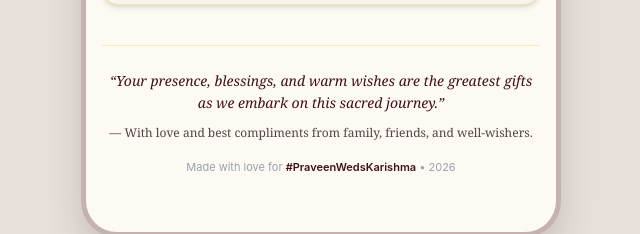
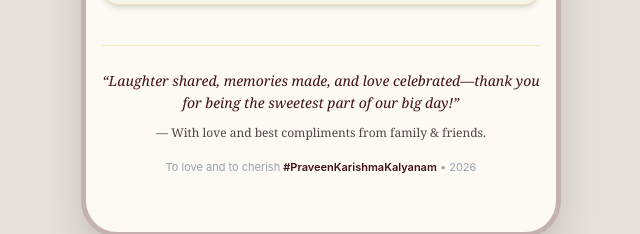
Before and after one commit to KarishmaBS/Praveen_Karishma_Kalyanam, a React (Vite) app: page / in a window 1280 px wide. Shown: the part 4600-4834 px from the top of the page, without its empty margins (319-959 px from the left). Built offline with nearby package versions, Linux system fonts and the light colour scheme; a web font is replaced by a local one.

Commit message:
Update App.tsx

```diff
--- a/src/App.tsx
+++ b/src/App.tsx
@@ -352,14 +352,14 @@ export default function App() {
           {/* FOOTER */}
           <footer className="mt-2 pt-6 border-t border-[#eec14b]/30 flex flex-col items-center text-center gap-2.5 pb-8">
             <p className="text-sm text-[#410f18] italic max-w-md leading-relaxed">
-              &ldquo;Your presence, blessings, and warm wishes are the greatest gifts as we embark on this sacred journey.&rdquo;
+              &ldquo;Laughter shared, memories made, and love celebrated—thank you for being the sweetest part of our big day!&rdquo;
             </p>
             <p className="text-xs text-[#524344]">
-              — With love and best compliments from family, friends, and well-wishers.
+              — With love and best compliments from family & friends.
             </p>
 
             <div className="text-[11px] text-gray-400 mt-2 font-sans">
-              Made with love for <span className="font-semibold text-[#410f18]">#PraveenWedsKarishma</span> • 2026
+              To love and to cherish <span className="font-semibold text-[#410f18]">#PraveenKarishmaKalyanam</span> • 2026
             </div>
           </footer>
         </div>
```
